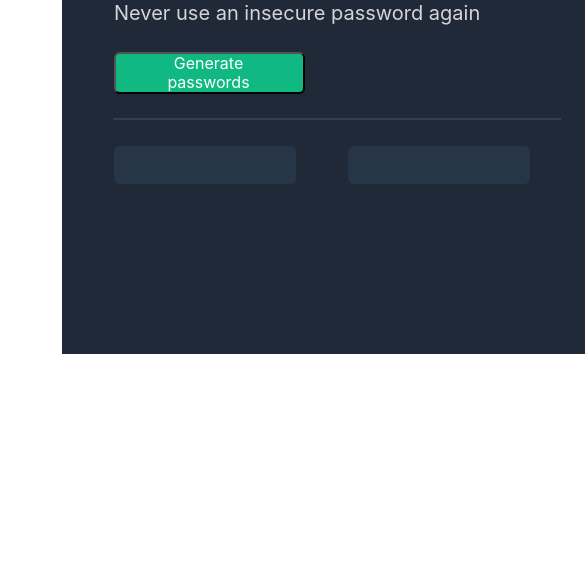
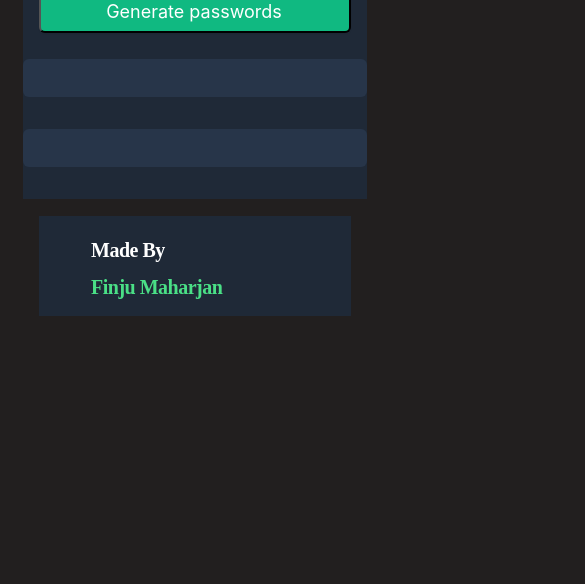
Before and after one commit to MaharjanFinjo/Password-Generator, a website built with Vite: page index.html in a window 390 px wide. Shown: the part 260-844 px from the top of the page, 585 px wide, since content can reach past the window. Built offline with nearby package versions, Linux system fonts and the light colour scheme.

Commit message:
new commit

```diff
--- a/index.css
+++ b/index.css
@@ -2,15 +2,24 @@ body {
   margin: 0;
   font-family: "Inter";
   font-style: normal;
+  background-color: #201d1dfc;
 }
 
 .frame {
   width: 550px;
-  height: 550px;
-  margin-left: 62px;
+  height: 480px;
   margin-top: 64px;
+  margin-left: auto;
+  margin-right: auto;
+  background: #1f2937;
+}
 
+.frame2 {
+  width: 550px;
+  margin-left: auto;
+  margin-right: auto;
   background: #1f2937;
+  padding-bottom: 2px;
 }
 
 h1 {
@@ -30,12 +39,52 @@ h1 {
   color: #4adf86;
 }
 
+h2 {
+  width: 354px;
+  margin-left: 52px;
+  padding-top: 1px;
+
+  font-family: "Karla";
+  font-style: normal;
+  font-weight: 800;
+  font-size: 20px;
+  line-height: 20px;
+  /* or 100% */
+
+  letter-spacing: -0.025em;
+
+  color: #4adf86;
+}
+
 .header {
   color: #ffffff;
   padding-top: 100px;
 }
 
+.header2 {
+  color: #ffffff;
+  padding-top: 10px;
+}
+
 h3 {
+  width: 372px;
+  height: 28px;
+  margin-left: 52px;
+  top: 205px;
+
+  /* text-xl/leading-7/font-normal */
+
+  font-weight: 400;
+  font-size: 20px;
+  line-height: 28px;
+  /* identical to box height, or 140% */
+
+  /* Medium grey */
+
+  color: #d5d4d8;
+}
+
+h4 {
   width: 372px;
   height: 28px;
   margin-left: 52px;
@@ -129,6 +178,9 @@ button {
   border-radius: 6px;
 }
 
+.name {
+}
+
 .password {
   display: flex;
   margin-top: 10px;
@@ -142,3 +194,75 @@ button {
 
   border: 1px solid #2f3e53;
 }
+
+/* Responsive Styles for Mobile */
+@media screen and (max-width: 768px) {
+  .frame {
+    width: 80%;
+    height: auto;
+    margin-top: 32px;
+    margin-left: auto;
+    margin-right: auto;
+    background: #1f2937;
+    padding: 16px;
+  }
+
+  .frame2 {
+    width: 80%;
+    margin-left: auto;
+    margin-right: auto;
+    background: #1f2937;
+    padding-bottom: 2px;
+  }
+
+  h1 {
+    width: auto;
+    margin-left: 0;
+    padding-top: 1px;
+    font-size: 28px;
+  }
+
+  .header {
+    color: #ffffff;
+    padding-top: 24px;
+  }
+
+  .header2 {
+    color: #ffffff;
+    padding-top: 24px;
+  }
+
+  h3 {
+    width: auto;
+    height: auto;
+    margin-left: 0;
+    margin-top: 16px;
+    font-size: 18px;
+    line-height: 24px;
+  }
+
+  button {
+    width: 80%;
+    height: 42px;
+    margin: 16px 0;
+    font-size: 18px;
+  }
+
+  #password1,
+  #password2 {
+    width: 100%;
+    margin: 16px 0;
+    font-size: 14px;
+  }
+
+  .password {
+    flex-direction: column;
+    align-items: center;
+    margin-top: 60px;
+  }
+
+  #line {
+    width: 100%;
+    margin-top: 24px;
+  }
+}
--- a/index.html
+++ b/index.html
@@ -5,6 +5,7 @@
       href="https://cdnjs.cloudflare.com/ajax/libs/normalize/8.0.1/normalize.css"
     />
     <link rel="stylesheet" href="index.css" />
+    <meta name="viewport" content="width=device-width, initial-scale=1.0" />
   </head>
   <body>
     <div class="frame">
@@ -18,6 +19,11 @@
         <p id="password2"></p>
       </div>
     </div>
+    <div class="frame2">
+      <h2 class="header2">Made By</h2>
+      <h2 class="name">Finju Maharjan</h2>
+    </div>
+
     <script type="module" src="index.js"></script>
   </body>
 </html>
```
